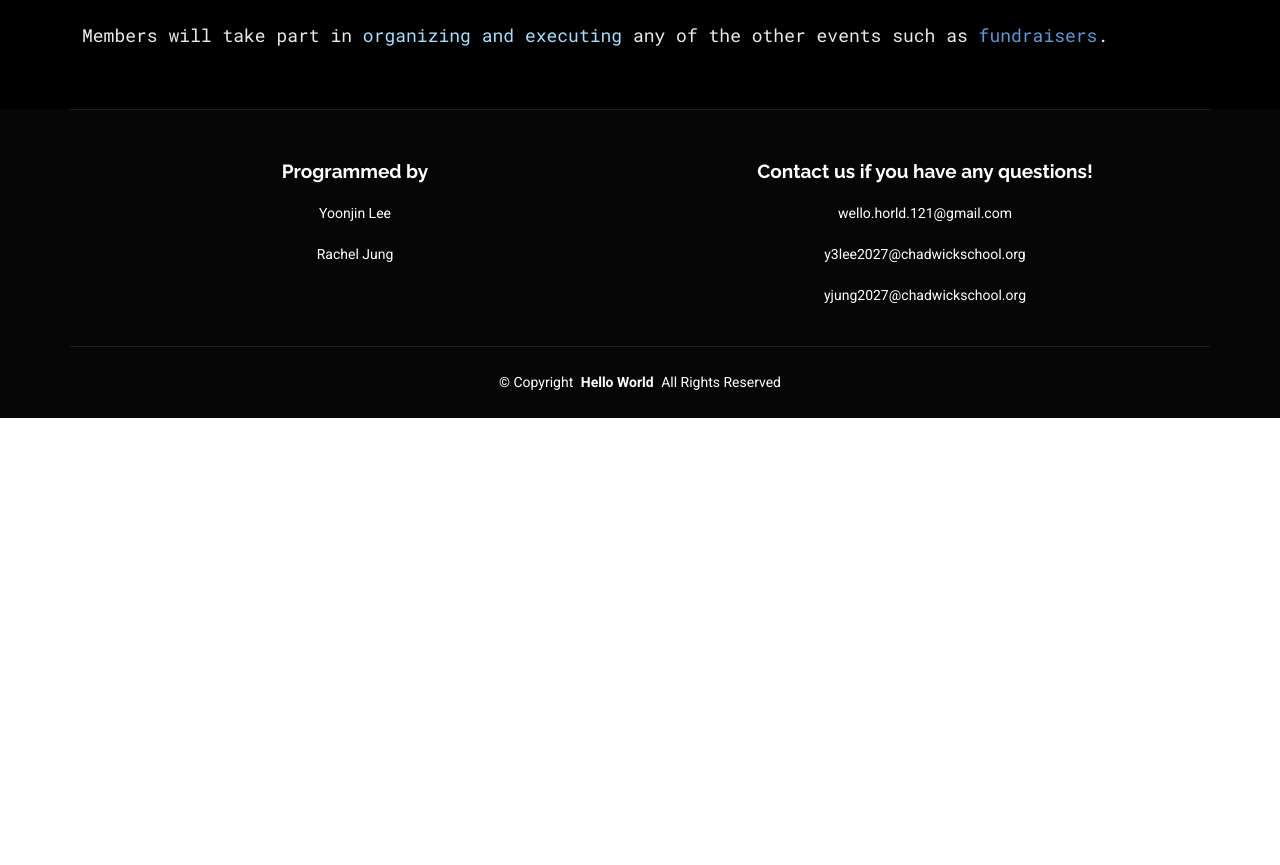
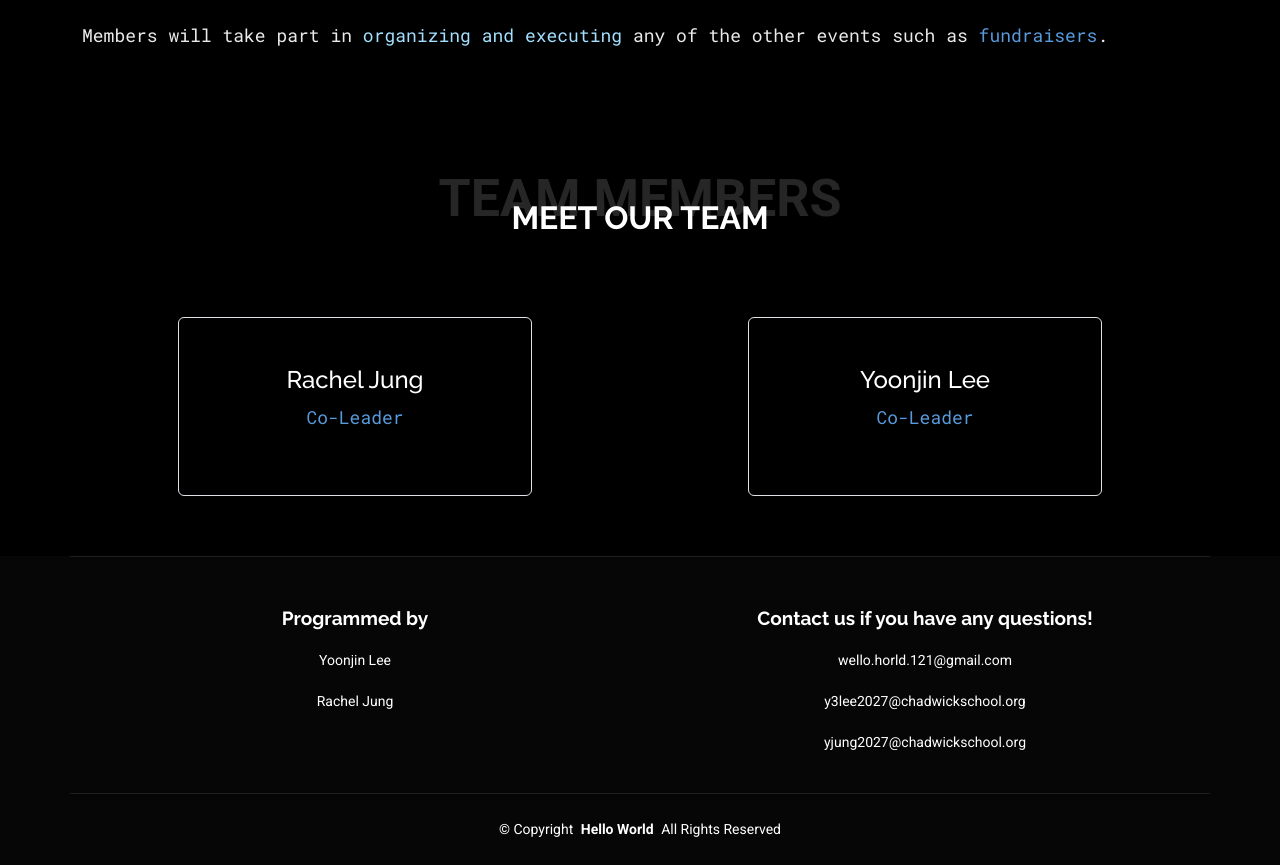
Before and after one commit to rarasomething/helloworld, a plain HTML site: page about.html in a window 1280 px wide. Shown: the part 2199-3064 px from the top of the page. Before the commit the page ends 2617 px from the top, so only its background shows below. Drawn offline with nearby package versions, Linux system fonts and the light colour scheme.

Commit message:
Update about.html

```diff
--- a/about.html
+++ b/about.html
@@ -169,7 +169,7 @@ Members will take part in <span class="skyText">organizing and executing</span>
 
     </section>
 
-<!-- <section id="team" class="about section">
+<section id="team" class="about section">
     <div class="container section-title" data-aos="fade-up">
         <span class="description-title">Team Members</span>
         <h2>Meet Our Team</h2>
@@ -208,7 +208,7 @@ Members will take part in <span class="skyText">organizing and executing</span>
                 </div>
             </div>
 
-            <div class="col-lg-6 col-md-6" data-aos="fade-right" data-aos-delay="300">
+<!--             <div class="col-lg-6 col-md-6" data-aos="fade-right" data-aos-delay="300">
                 <div class="team-member text-center p-5 border rounded mx-auto">
                     <h4 class="member-name color-white">Rae Yoon</h4>
                     <p class="member-role text-center">Communications Manager</p>
@@ -262,11 +262,11 @@ Members will take part in <span class="skyText">organizing and executing</span>
                     <h4 class="member-name color-white">Elliott Boland</h4>
                     <p class="member-role text-center">Member</p>
                 </div>
-            </div>
+            </div> -->
         </div>
     </div>
 </section>
- -->
+
 
   <footer id="footer" class="footer dark-background">
   <div class="container footer-top">
```
